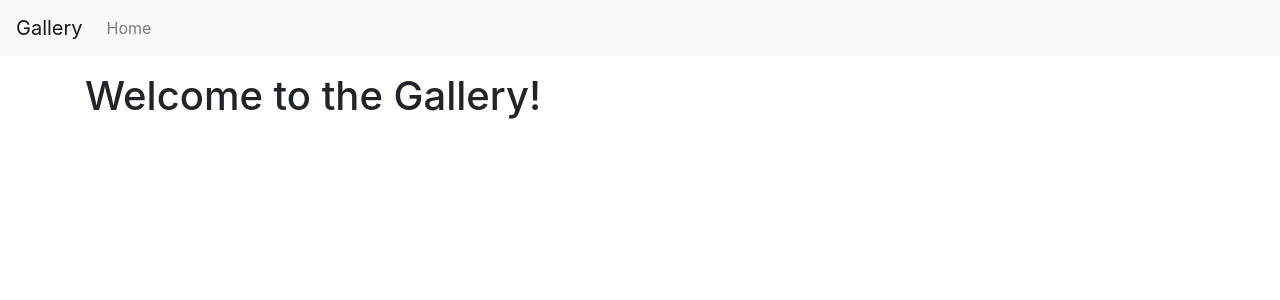
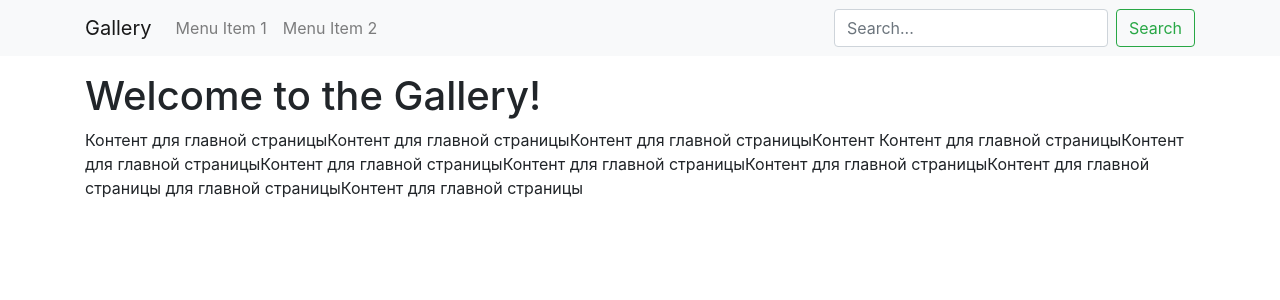
Before and after one commit to spacewave11/DjangoGallery, a Django app: page / in a window 1280 px wide. Shown: the top 300 px of the page. Run offline with Django 4.2, Linux system fonts and the light colour scheme; some libraries are stand-ins or nearby versions.

Commit message:
Шаблон menu.html заменён шаблоном header.html. Создан style.css.

```diff
--- /dev/null
+++ b/Gallery/main/static/main/css/style.css
@@ -0,0 +1,32 @@
+/* main/static/main/css/style.css */
+body {
+    margin: 0;
+    padding: 0;
+}
+
+header {
+    background-color: #f8f9fa;
+    padding: 10px 15px;
+}
+
+#logo {
+    font-size: 24px;
+    font-weight: bold;
+    margin-right: 20px;
+    margin-left: 0;
+}
+
+nav ul {
+    list-style: none;
+    padding: 0;
+}
+
+nav ul li {
+    display: inline-block;
+    margin-right: 20px;
+}
+
+#search {
+    display: flex;
+    align-items: center;
+}
--- a/Gallery/main/templates/main/base.html
+++ b/Gallery/main/templates/main/base.html
@@ -1,32 +1,22 @@
 <!-- main/templates/main/base.html -->
 <!DOCTYPE html>
+{% load static %}
 <html lang="en">
 <head>
     <meta charset="UTF-8">
     <meta name="viewport" content="width=device-width, initial-scale=1, shrink-to-fit=no">
     <title>{% block title %}Gallery{% endblock %}</title>
-    <!-- Add Bootstrap CSS link here -->
+    <link rel="stylesheet" href="{% static 'main/css/style.css' %}">
     <link rel="stylesheet" href="https://stackpath.bootstrapcdn.com/bootstrap/4.5.2/css/bootstrap.min.css">
 </head>
 <body>
-
-<nav class="navbar navbar-expand-lg navbar-light bg-light">
-    <a class="navbar-brand" href="{% url 'home' %}">Gallery</a>
-    <div class="collapse navbar-collapse" id="navbarNav">
-        <ul class="navbar-nav">
-            <li class="nav-item">
-                <a class="nav-link" href="{% url 'home' %}">Home</a>
-            </li>
-            <!-- Add more navigation links as needed -->
-        </ul>
-    </div>
-</nav>
+{% include 'main/header.html' %}
 
 <div class="container mt-3">
     {% block content %}{% endblock %}
 </div>
 
-<!-- Add Bootstrap JS and Popper.js scripts here -->
+
 <script src="https://code.jquery.com/jquery-3.5.1.slim.min.js"></script>
 <script src="https://cdn.jsdelivr.net/npm/@popperjs/core@2.10.2/dist/umd/popper.min.js"></script>
 <script src="https://stackpath.bootstrapcdn.com/bootstrap/4.5.2/js/bootstrap.min.js"></script>
--- /dev/null
+++ b/Gallery/main/templates/main/header.html
@@ -0,0 +1,28 @@
+<!-- main/templates/main/header.html -->
+<header class="navbar navbar-expand-lg navbar-light bg-light">
+    <div class="container">
+        <a class="navbar-brand" href="/">Gallery</a>
+
+        <button class="navbar-toggler" type="button" data-toggle="collapse" data-target="#navbarNav" aria-controls="navbarNav" aria-expanded="false" aria-label="Toggle navigation">
+            <span class="navbar-toggler-icon"></span>
+        </button>
+
+        <div class="collapse navbar-collapse" id="navbarNav">
+            <ul class="navbar-nav">
+                <li class="nav-item">
+                    <a class="nav-link" href="#">Menu Item 1</a>
+                </li>
+                <li class="nav-item">
+                    <a class="nav-link" href="#">Menu Item 2</a>
+                </li>
+            </ul>
+        </div>
+
+        <div class="ml-auto">
+            <form class="form-inline">
+                <input class="form-control mr-2" type="search" placeholder="Search..." aria-label="Search">
+                <button class="btn btn-outline-success" type="submit">Search</button>
+            </form>
+        </div>
+    </div>
+</header>
--- a/Gallery/main/templates/main/index.html
+++ b/Gallery/main/templates/main/index.html
@@ -1,6 +1,11 @@
+<!-- main/templates/main/index.html -->
 {% extends 'main/base.html' %}
 
 {% block content %}
-    <h1>Welcome to the Gallery!</h1>
-    <!-- Ваш контент для главной страницы -->
+<h1>Welcome to the Gallery!</h1>
+
+<p>Контент для главной страницыКонтент для главной страницыКонтент для главной страницыКонтент
+    Контент для главной страницыКонтент для главной страницыКонтент для главной страницыКонтент для главной
+    страницыКонтент для главной страницыКонтент для главной страницы
+    для главной страницыКонтент для главной страницы</p>
 {% endblock %}
```
Also changed, not shown: Gallery/main/templates/main/menu.html (deleted, +0 -11 lines).
